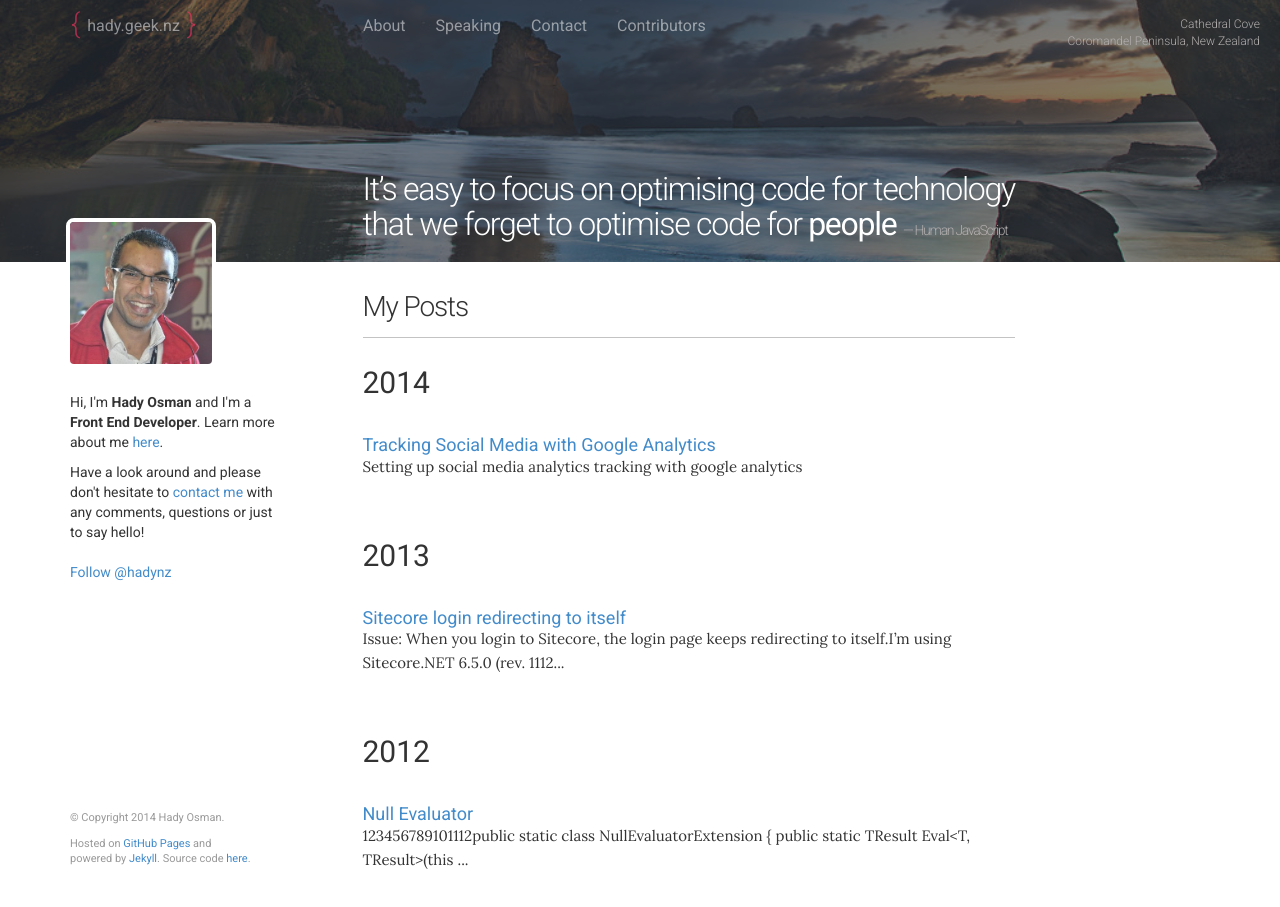
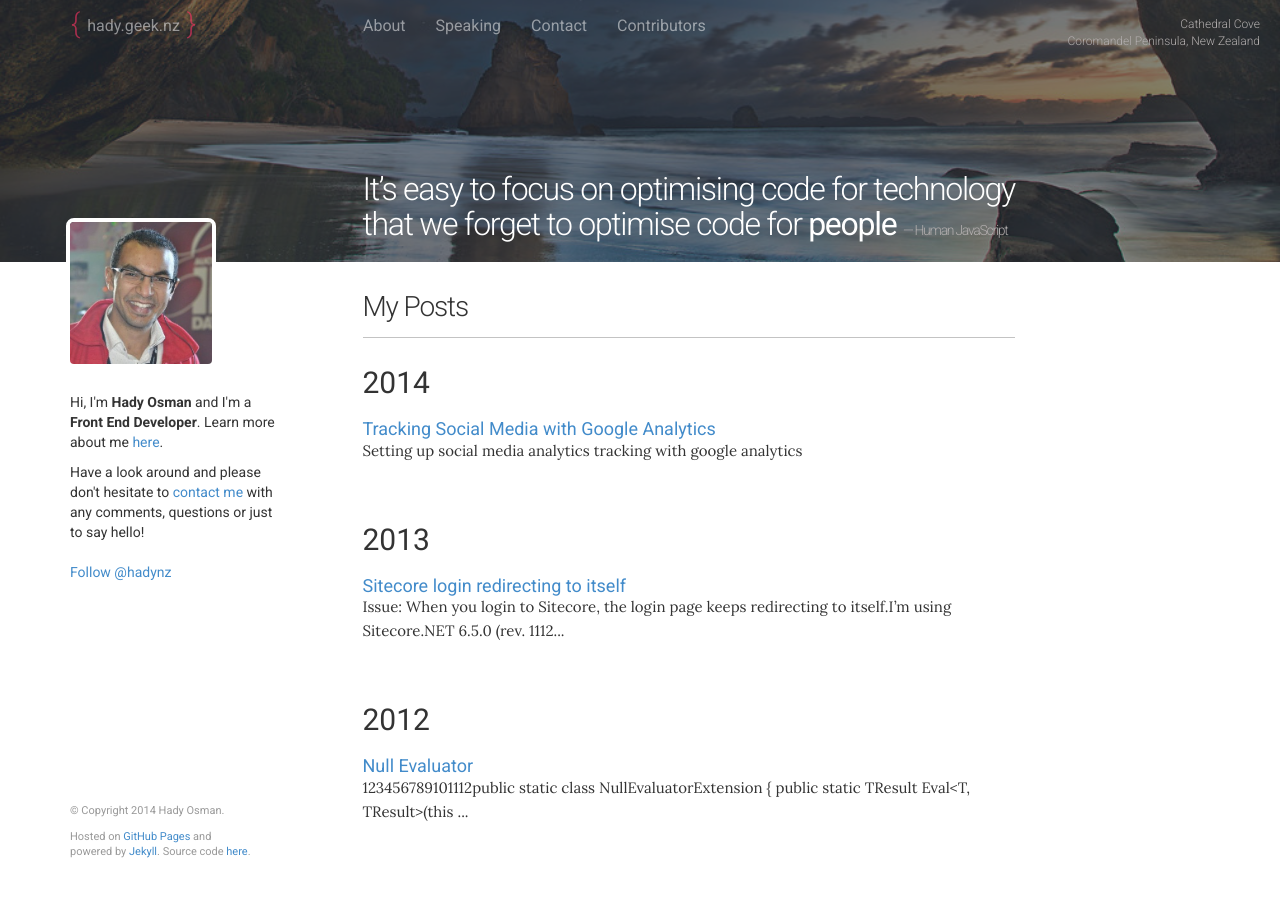
Before and after one commit to hadynz/hadynz.github.io, a Jekyll site: the page built from home.md, in a window 1280 px wide. Built offline with Jekyll 4.4.1, drawn with Linux system fonts in a browser that asks for light colours; comment, search, counter and statistics services are not loaded.

Commit message:
Fix heading spacing on blog front page

```diff
--- a/assets/css/blog.css
+++ b/assets/css/blog.css
@@ -56,11 +56,16 @@
     margin-top: 0;
 }
 
+.page-posts > h2 {
+    margin-bottom: 0;
+}
+
 .page-posts--article + .page-posts--article {
     margin-top: 20px;
 }
 
 .page-posts--article .heading {
+    margin-top: 20px;
     margin-bottom: 0;
 }
 
```
